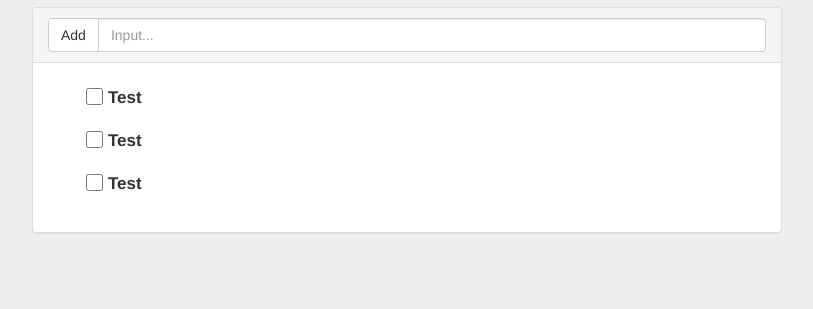
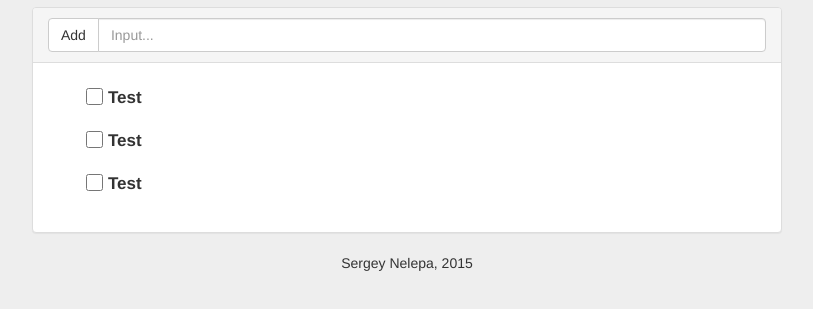
Before and after one commit to arzahs/ToDoList, a plain HTML site: page index.html in a window 1280 px wide. Shown: the part 63-372 px from the top of the page, without its empty margins (233-1046 px from the left). Drawn offline with nearby package versions, Linux system fonts and the light colour scheme.

Commit message:
added footer

```diff
--- a/index.html
+++ b/index.html
@@ -35,6 +35,7 @@
 		</ul>
 	</div>
 	</div>
+	<div class="footer">Sergey Nelepa, 2015</div>
   	</div>
   	</div>
   </div>
--- a/style.css
+++ b/style.css
@@ -51,3 +51,7 @@ left: -2px;
 	color:#eee;
 	text-decoration: line-through;
 }
+
+.footer{
+	text-align: center;
+}
```
